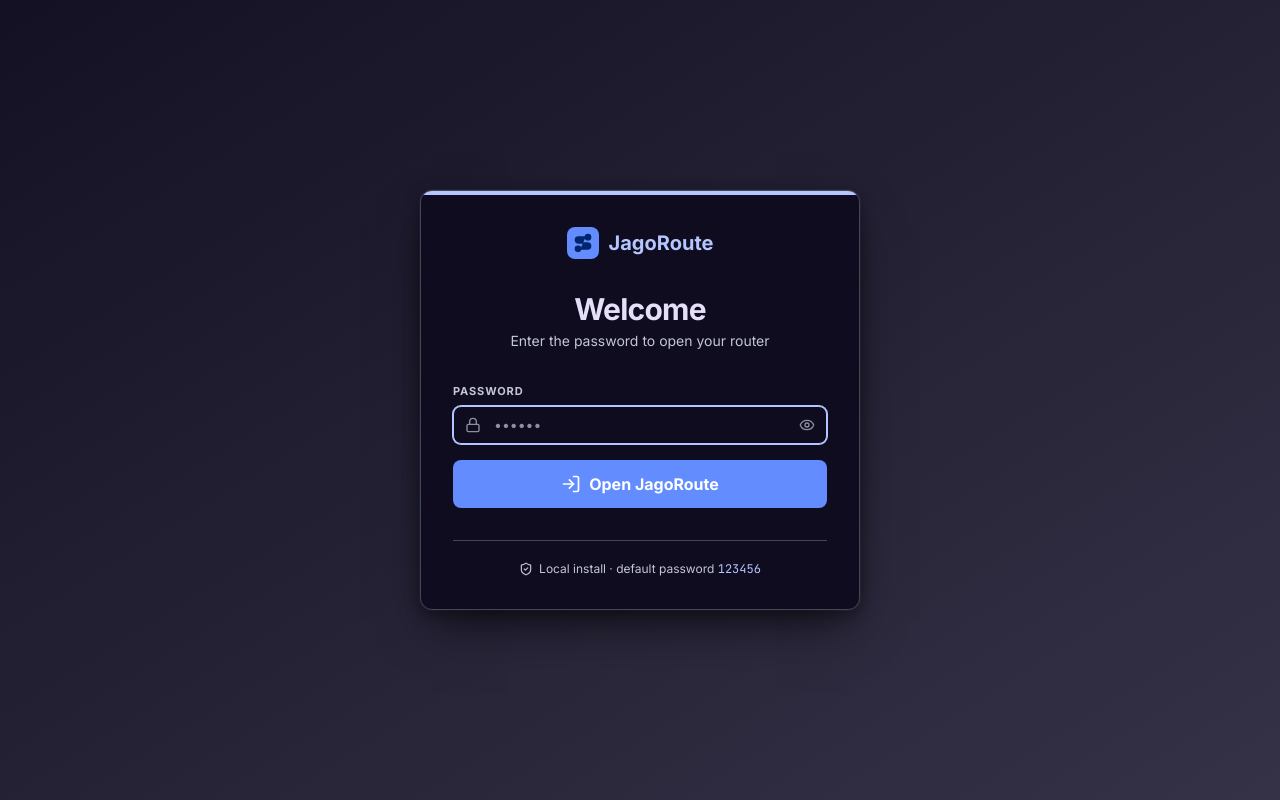
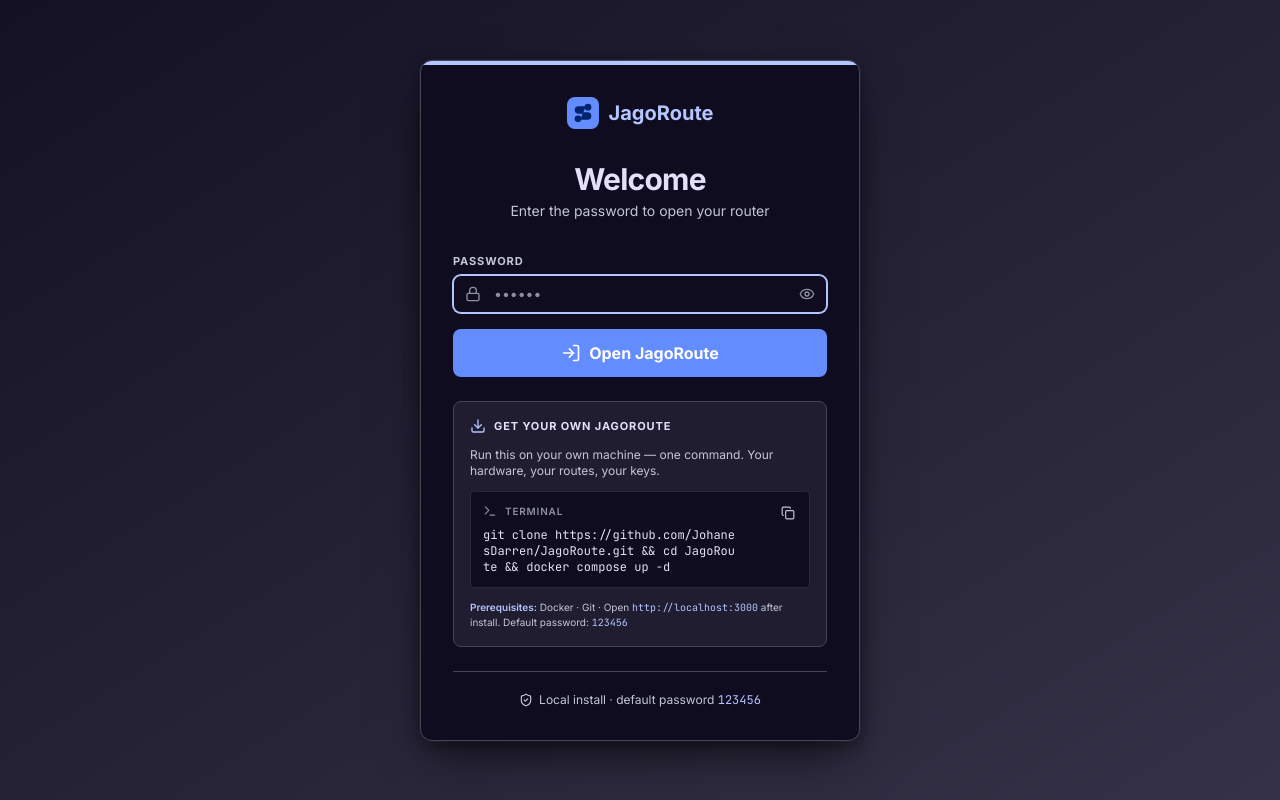
Before and after one commit to JohanesDarren/JagoRoute, a Next.js app in the folder frontend/: page /login in a window 1280 px wide. Built offline with nearby package versions, Linux system fonts and the light colour scheme; no server answers.

Commit message:
feat: self-host download section on login page
- 'Get your own JagoRoute' card with one-command copy-paste install
- git clone + docker compose up -d command, copy button
- Prerequisites note (Docker, Git)
- Default password reminder

```diff
--- a/frontend/app/login/page.tsx
+++ b/frontend/app/login/page.tsx
@@ -2,7 +2,7 @@
 
 import { useState } from "react";
 import { useRouter } from "next/navigation";
-import { Route as RouteIcon, Lock, Eye, EyeOff, LogIn, ShieldCheck } from "lucide-react";
+import { Route as RouteIcon, Lock, Eye, EyeOff, LogIn, ShieldCheck, Download, Copy, Check, Terminal } from "lucide-react";
 import { api, setTokens, ApiError } from "@/lib/api";
 
 export default function LoginPage() {
@@ -11,6 +11,17 @@ export default function LoginPage() {
   const [showPassword, setShowPassword] = useState(false);
   const [error, setError] = useState<string | null>(null);
   const [loading, setLoading] = useState(false);
+  const [copied, setCopied] = useState(false);
+
+  const INSTALL_CMD = "git clone https://github.com/JohanesDarren/JagoRoute.git && cd JagoRoute && docker compose up -d";
+
+  async function copyInstall() {
+    try {
+      await navigator.clipboard.writeText(INSTALL_CMD);
+      setCopied(true);
+      setTimeout(() => setCopied(false), 2000);
+    } catch { /* clipboard blocked */ }
+  }
 
   async function onSubmit(e: React.FormEvent) {
     e.preventDefault();
@@ -93,7 +104,41 @@ export default function LoginPage() {
             </button>
           </form>
 
-          <div className="mt-8 flex items-center justify-center gap-1.5 border-t border-outline-variant pt-5 text-center">
+          {/* Self-host / get your own */}
+          <div className="mt-6 rounded-lg border border-outline-variant bg-surface-container p-4">
+            <div className="flex items-center gap-2 mb-3">
+              <Download className="h-4 w-4 text-primary" />
+              <h3 className="text-[11px] font-bold uppercase tracking-[0.08em] text-on-surface">Get your own JagoRoute</h3>
+            </div>
+            <p className="text-xs text-on-surface-variant mb-3">
+              Run this on your own machine — one command. Your hardware, your routes, your keys.
+            </p>
+            <div className="relative rounded border border-outline-variant/50 bg-surface-container-lowest p-3">
+              <div className="flex items-center gap-2 mb-2">
+                <Terminal className="h-3.5 w-3.5 text-outline" />
+                <span className="text-[10px] font-semibold uppercase tracking-[0.08em] text-outline">Terminal</span>
+              </div>
+              <code className="block text-xs text-on-surface break-all font-mono pr-14">
+                {INSTALL_CMD}
+              </code>
+              <button
+                onClick={copyInstall}
+                className="absolute right-2 top-2 rounded p-1.5 text-on-surface-variant transition-colors hover:text-primary"
+                title="Copy install command"
+              >
+                {copied ? <Check className="h-3.5 w-3.5 text-primary" /> : <Copy className="h-3.5 w-3.5" />}
+              </button>
+            </div>
+            <p className="mt-3 text-[10px] text-on-surface-variant">
+              <span className="text-primary font-semibold">Prerequisites:</span> Docker · Git
+              {" "}· Open{" "}
+              <code className="text-primary font-mono">http://localhost:3000</code>{" "}
+              after install. Default password:{" "}
+              <code className="text-primary font-mono">123456</code>
+            </p>
+          </div>
+
+          <div className="mt-6 flex items-center justify-center gap-1.5 border-t border-outline-variant pt-5 text-center">
             <ShieldCheck className="h-3.5 w-3.5 text-on-surface-variant" />
             <p className="text-xs text-on-surface-variant">
               Local install · default password{" "}
```
